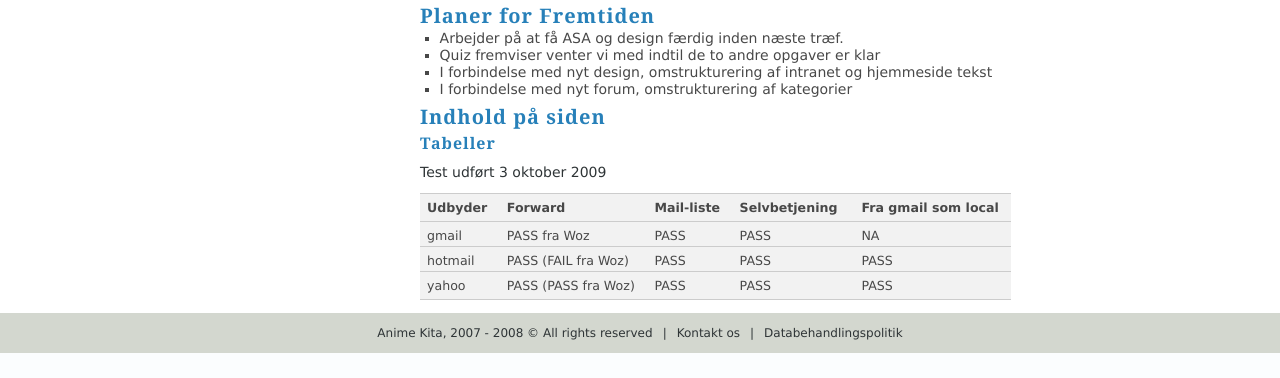
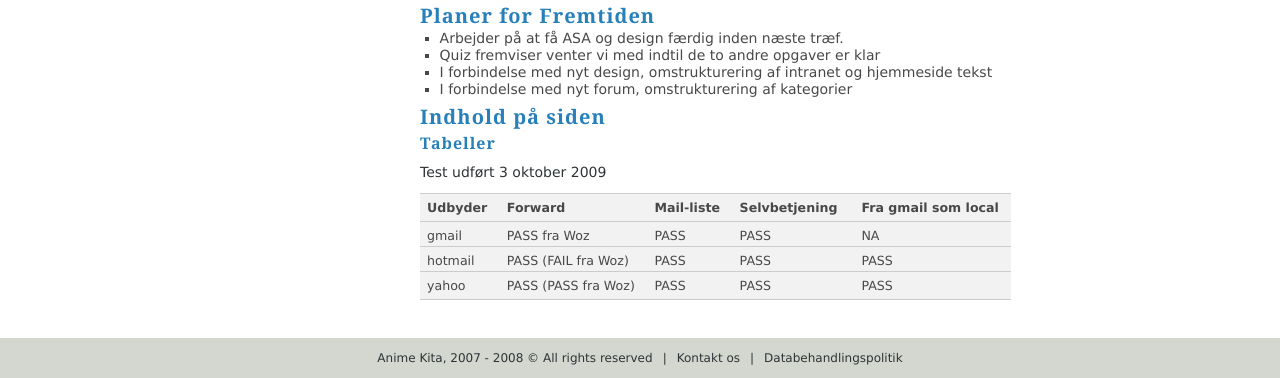
Before and after one commit to animekita/anime-kita-static, a PHP site: page / in a window 1280 px wide. Shown: the part 878-1256 px from the top of the page. Before the commit the page ends 1231 px from the top, so only its background shows below. Run offline with PHP 8.4, Linux system fonts and the light colour scheme.

Commit message:
Ekstra margin på footeren

```diff
--- a/css/base.css
+++ b/css/base.css
@@ -135,6 +135,7 @@ body {
     line-height:40px;
     text-align:center;
     font-size:12px;
+	margin:25px 0 0 0;
 }
 
 #footerFix {
```
